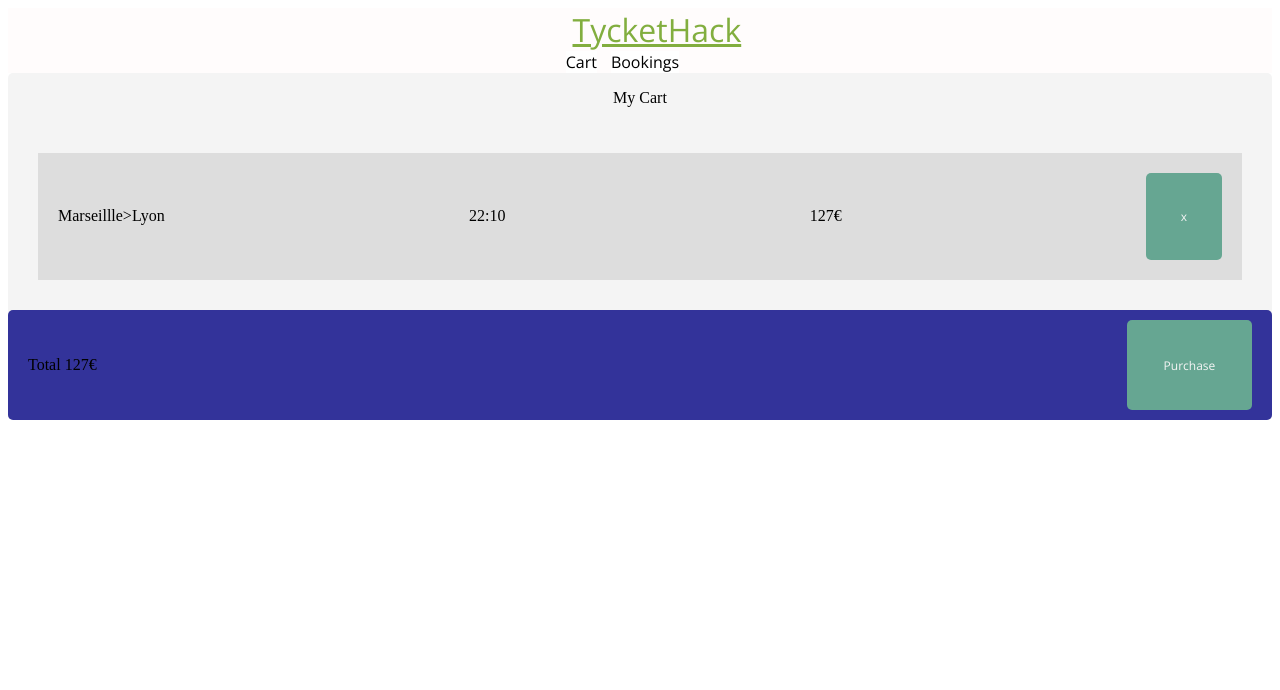
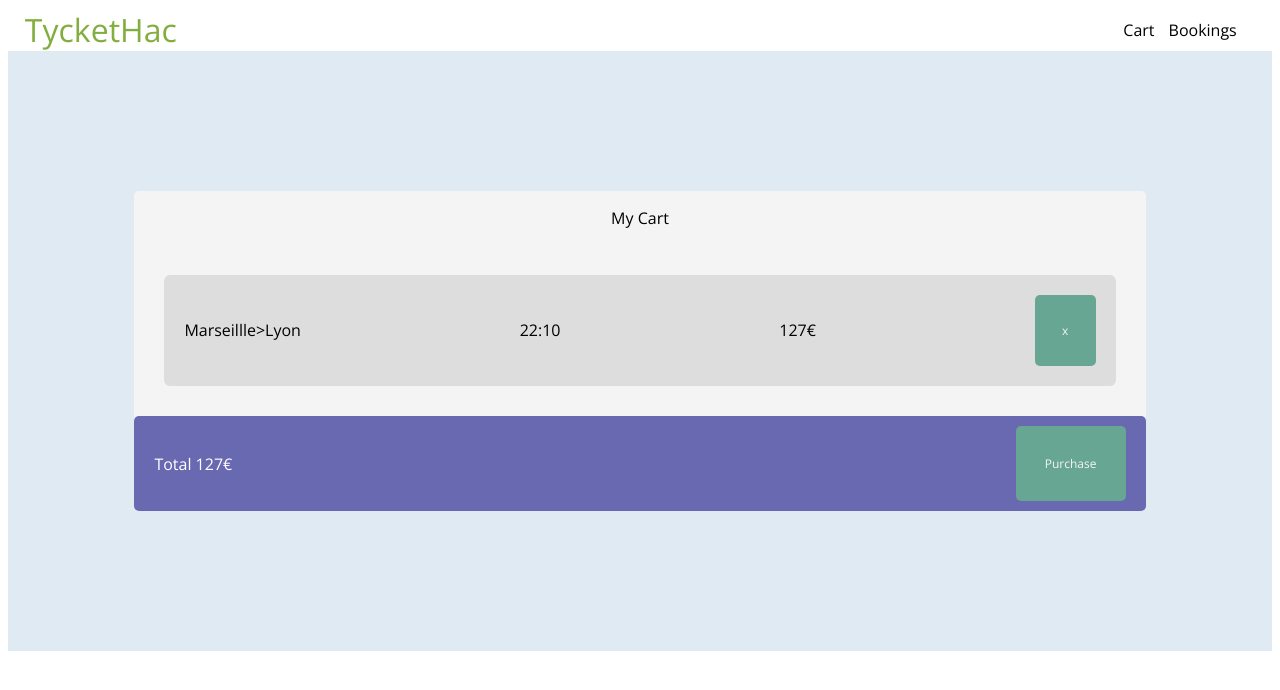
Before and after one commit to momollito/tickethackfrontend, a website: page paner.html in a window 1280 px wide. Drawn offline with nearby package versions, Linux system fonts and the light colour scheme.

Commit message:
script defined

```diff
--- a/paner.css
+++ b/paner.css
@@ -1,9 +1,19 @@
+#header {
+    overflow: hidden;
+background-color: #ffffff;
+position: relative;
+}
+
+
 #container {
     display: flex;
-    flex-direction: column;
   justify-content: space-between;
   align-items: center;
-  background-color: rgb(255, 252, 252);
+  background-color: white;
+}
+
+p {
+    font-family: "Open Sans", sans-serif;
 }
 
 .btn-menu {
@@ -13,7 +23,30 @@
     color: black;
     margin: 0px 10px 0px 0px;
     font-family: "Open Sans", sans-serif;
+}
+
+
+.logo_title {
+    display: flex;
+    justify-content: space-between;
+    padding-left: 10%;
+    align-items: center;
+    font: 2em "Open Sans", sans-serif;
+    color: rgb(130, 174, 63);
     text-decoration: none;
+}
+
+#menu-container {
+    padding-right: 2%;
+    text-decoration: none;
+}
+
+.container_purchase {
+    height: 600px;
+    background-color: rgb(224, 234, 243);
+    display: flex;
+    flex-direction: column;
+    justify-content: center;
 }
 
 .bracket {
@@ -22,6 +55,8 @@
     flex-direction: column;
     justify-content: space-between;
     border-radius: 5px;
+    margin-right: 10%;
+    margin-left: 10%;
 }
 
 .journey {
@@ -31,6 +66,7 @@
     justify-content: space-between;
     padding: 20px;
     margin: 30px;
+    border-radius: 6px;
 }
 
 p {
@@ -49,12 +85,13 @@ p {
 }
 
 .footer_journey {
-    background-color: rgb(51, 51, 154);
+    background-color: rgb(105, 105, 178);
     display: flex;
     flex-direction: row;
     justify-content: space-between;
     border-radius: 5px;
     padding: 10px 20px 10px 20px;
+    color: #ffffff;
 }
 
 .logo_title {
--- a/paner.html
+++ b/paner.html
@@ -24,6 +24,8 @@
 
 
         </div>
+
+  <div class="container_purchase">
     <div class="bracket">
       <p>My Cart</p>
       <div class="journey">
@@ -36,8 +38,10 @@
           <p>Total 127€</p>
           <button type="button" id="btn-search">Purchase</button>
       </div>
+  </div>
 
   </div>
+
 
     </div>
 </body>
--- a/script.js
+++ b/script.js
@@ -10,3 +10,13 @@ document.querySelector('#departure').addEventListener('click',
 
 
 console.log('End');
+
+
+document.querySelector('#btn-search').addEventListener('click',
+      function () {
+        let departCompare = document.getElementById('departure').value;
+        let arrivalCompare = document.getElementById('arrival').value;
+
+
+        console.log(departCompare, arrivalCompare)
+      })
```
Lines whose indentation alone changed are shown as unchanged.
